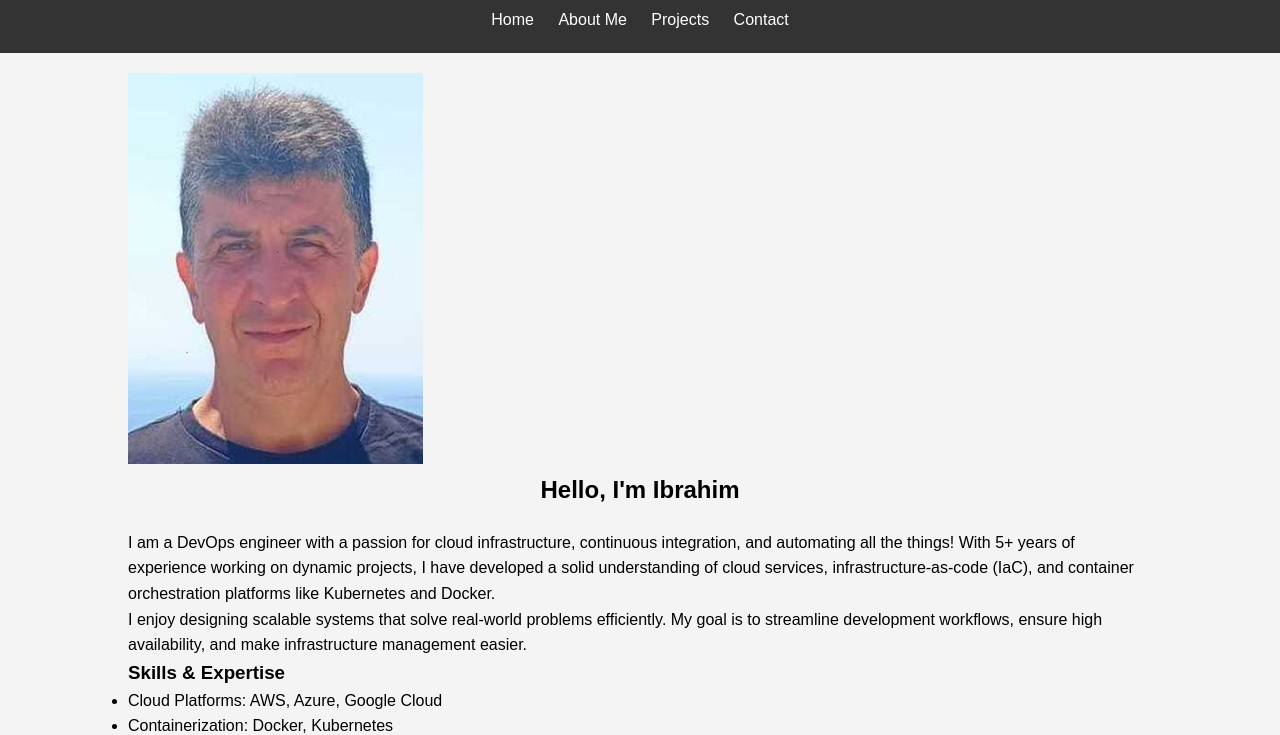
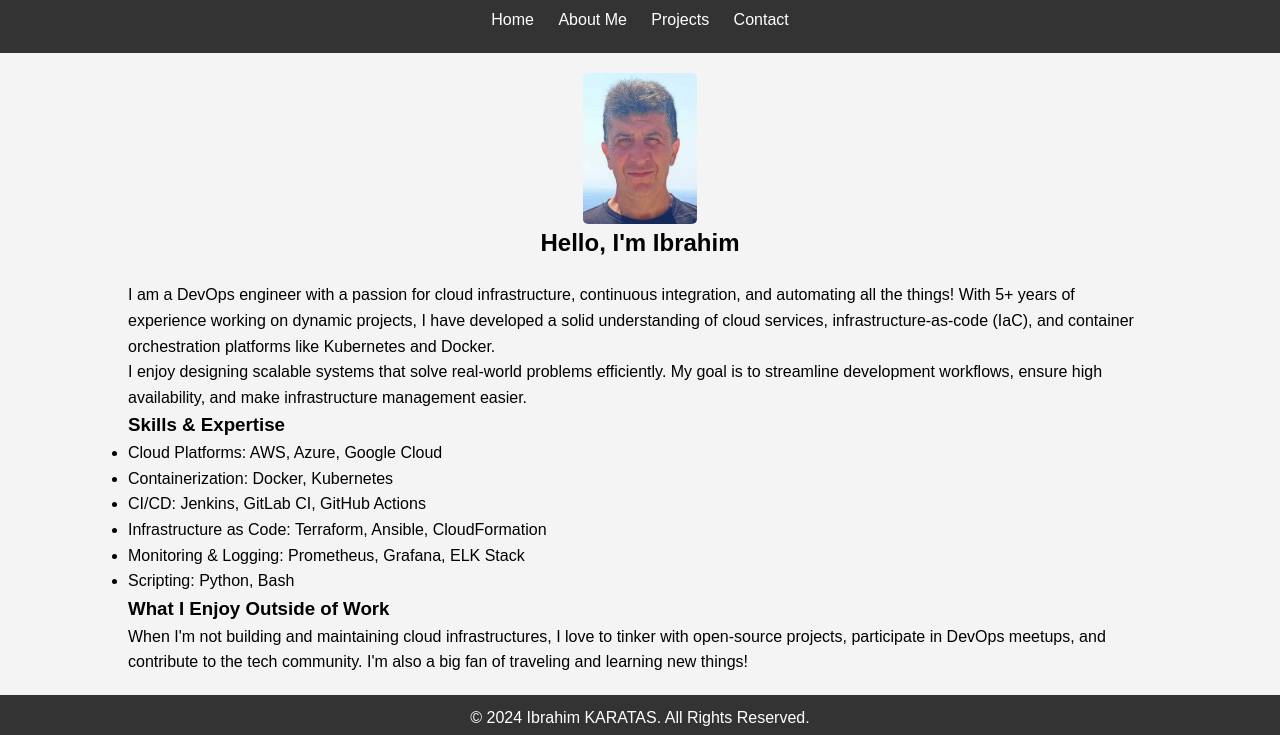
Before and after one commit to ibrahimkaratas88/ibrahimkaratas.github.io, a plain HTML site: page about.html in a window 1280 px wide. Shown: the part 74-809 px from the top of the page. Drawn offline with Linux system fonts and the light colour scheme.

Commit message:
Update styles.css

```diff
--- a/styles.css
+++ b/styles.css
@@ -74,3 +74,12 @@ footer {
 footer p {
     margin: 0;
 }
+
+.profile-img {
+    width: 3cm;      /* Set width to 3 cm */
+    height: 4cm;     /* Set height to 4 cm */
+    object-fit: cover; /* Ensure the image covers the area without distortion */
+    border-radius: 5px; /* Optional: adds slight rounding to the corners */
+    display: block;   /* Center the image if needed */
+    margin: 0 auto;  /* Center the image horizontally */
+}
```
